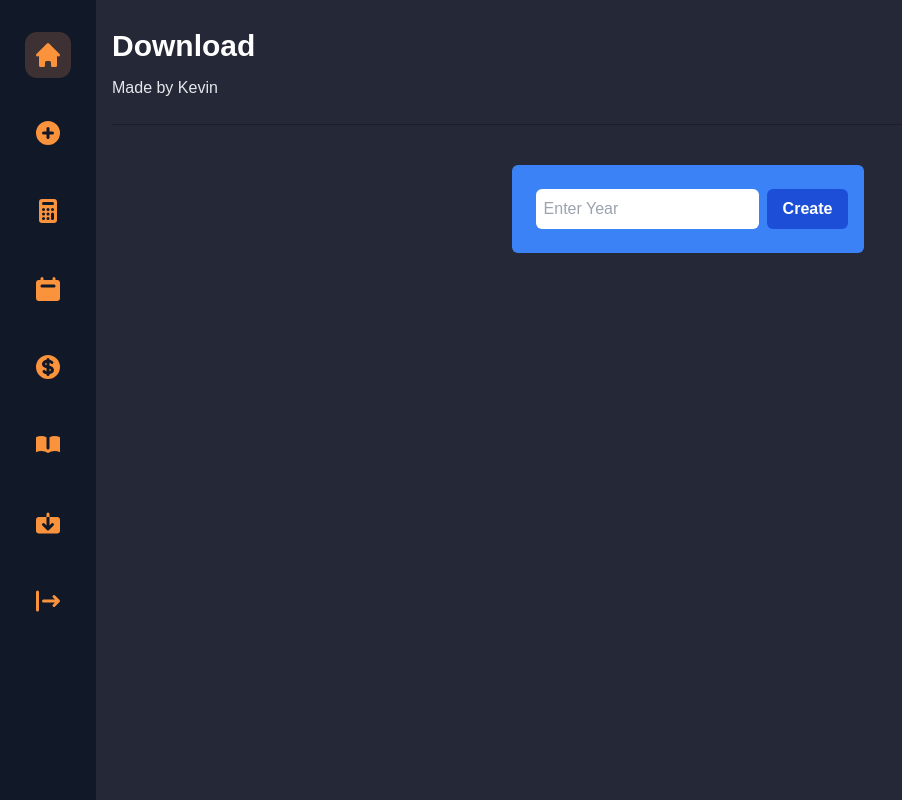
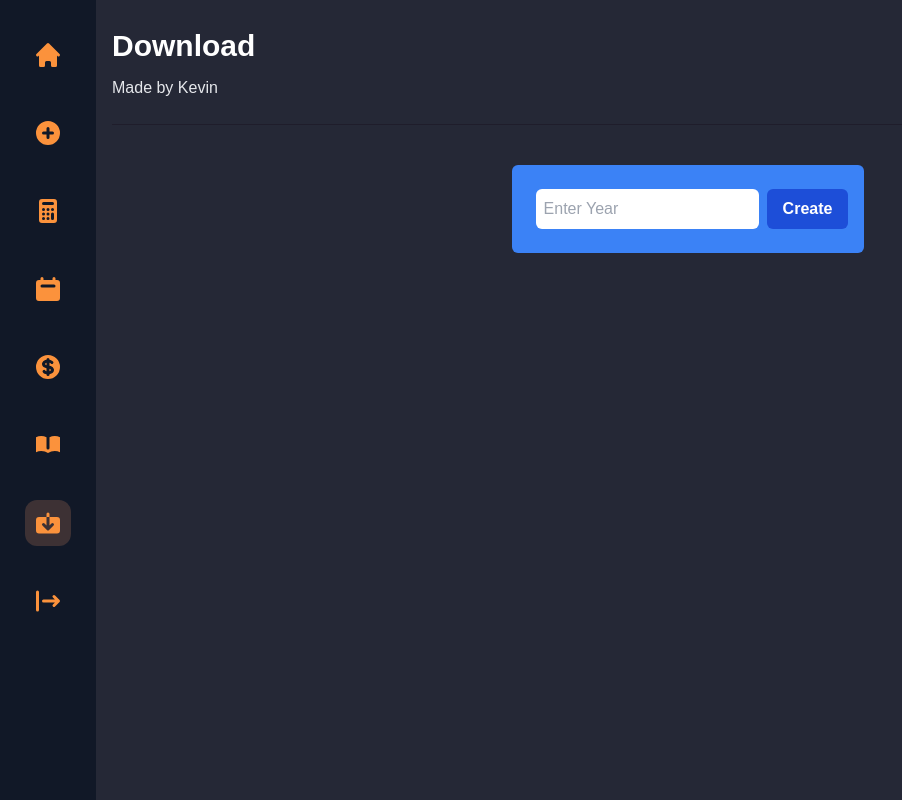
Before and after one commit to Kevin-Kalindu/pythogarus, a Next.js app: page /download in a window 1280 px wide. Shown: the whole page, without its empty margins (0-902 px from the left). Built offline with nearby package versions, Linux system fonts and the light colour scheme; no server answers; sample sign-in values are in the browser's storage.

Commit message:
Update download.js34

```diff
--- a/pages/download.js
+++ b/pages/download.js
@@ -87,7 +87,7 @@ export default function Home() {
       <script src="../components/script.js"></script>
     </header>
     <div className="flex w-full min-h-screen font-sans bg-gray-800">
-      <Sidebar page={'main'} />
+      <Sidebar page={'download'} />
       <main className="flex flex-col flex-1 gap-6 p-4">
         <header>
           <h1 className="text-3xl font-semibold leading-loose text-white">Download</h1>
```
